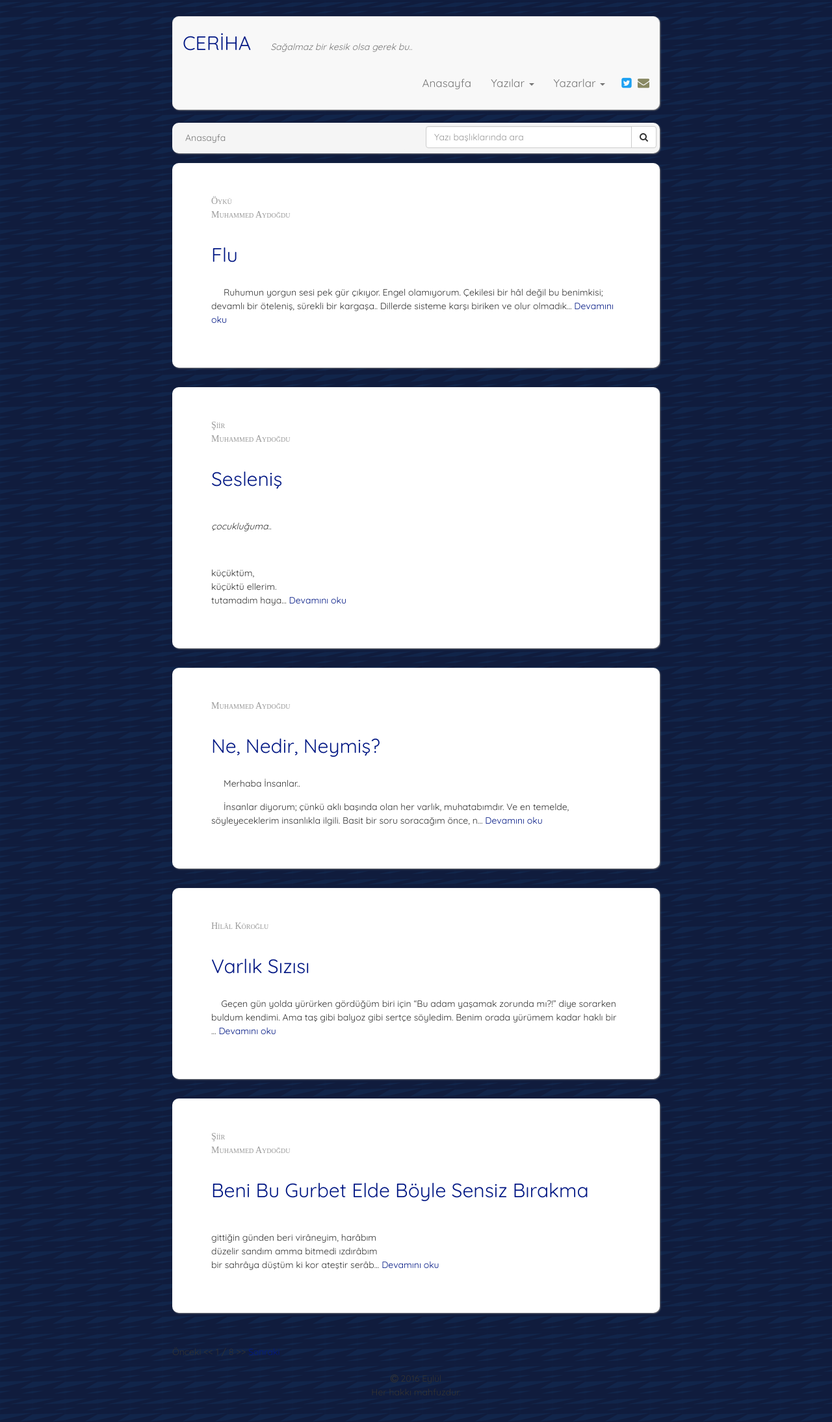
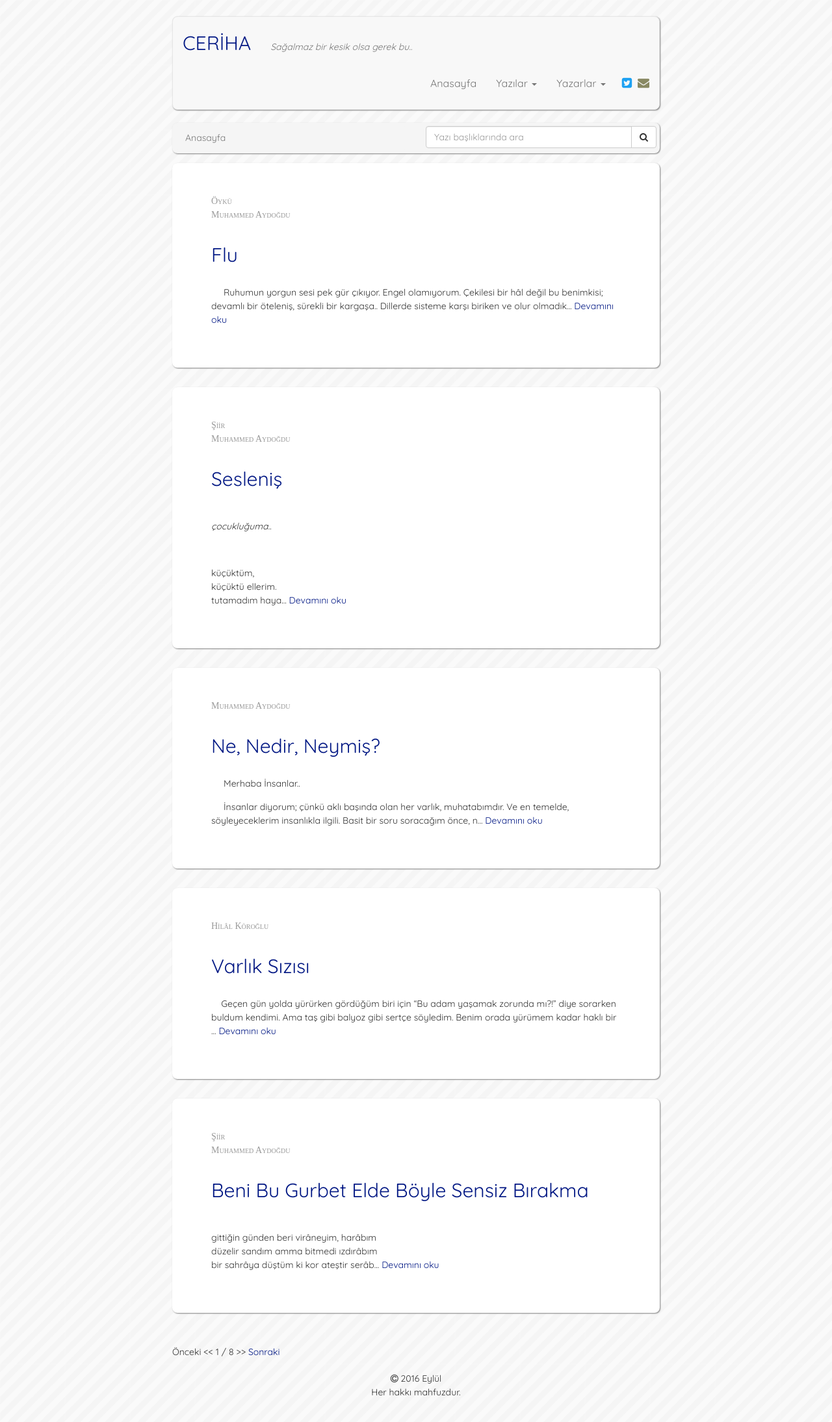
Before and after one commit to muhammedaydogdu/muhammedaydogdu.github.io, a Jekyll site: the page built from index.html, in a window 1280 px wide. Shown: the whole page at 65% size. Built offline with Jekyll 4.4.1, drawn with Linux system fonts in a browser that asks for light colours; some web fonts are replaced; the list of posts is cut into pages by our own code.

Commit message:
Update style.css

```diff
--- a/css/style.css
+++ b/css/style.css
@@ -6,7 +6,7 @@
 body {
   font-family: "Quicksand", serif;
   line-height: 1.5;
-  background: url("../images/dark-paths.png");
+  background: url("../images/stripes-light.png");
 }
 
 a {
@@ -31,8 +31,8 @@
   font-family: "Quicksand", "Times New Roman", serif;
   padding: 15px 0 15px 0;
   box-shadow: 1px 1px 2px grey;
-  font-size: 17px;
-  border-radius: 10px;
+  font-size: 16px;
+  border-radius: 8px;
 }
 
 .navbar .navbar-brand {
@@ -64,7 +64,7 @@
   padding: 5px;
   margin-bottom: 15px;
   box-shadow: 1px 1px 2px grey;
-  border-radius: 10px;
+  border-radius: 8px;
 }
 
 #top .breadcrumb {
@@ -74,7 +74,7 @@
 .container .jumbotron {
   background-color: #ffffff;
   box-shadow: 1px 1px 2px grey;
-  border-radius: 10px;
+  border-radius: 8px;
 }
 
 .container .jumbotron p {
```
